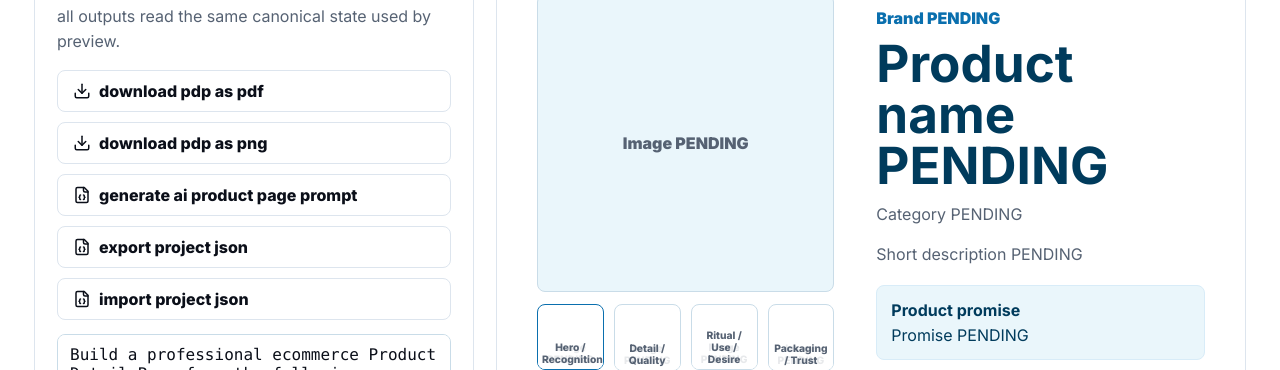
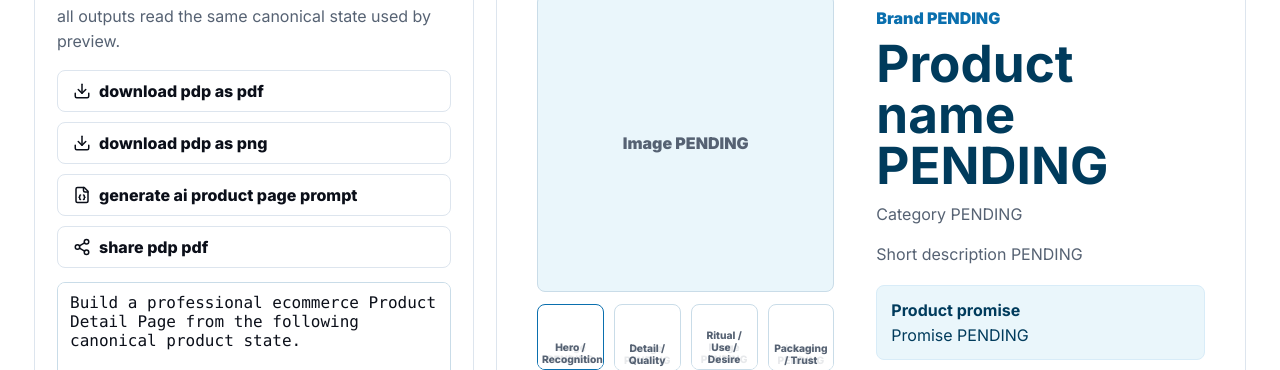
Before and after one commit to docr-ROI-diagostic-ecuacion-KAI/doc-roi-product-page-builder, a React (Vite) app: page / in a window 1280 px wide. Both pictures are taken after a click on the button "output". Shown: the part 1069-1439 px from the top of the page. Built offline with nearby package versions, Linux system fonts and the light colour scheme.

Commit message:
Replace JSON output actions with PDF sharing

```diff
--- a/src/app/App.tsx
+++ b/src/app/App.tsx
@@ -1,10 +1,10 @@
-import { ArrowLeft, ArrowRight, CheckCircle2, Download, Eye, FileJson, Hammer, RotateCcw, Save } from "lucide-react";
+import { ArrowLeft, ArrowRight, CheckCircle2, Download, Eye, FileJson, Hammer, RotateCcw, Save, Share2 } from "lucide-react";
 import type { ComponentType } from "react";
-import { useMemo, useRef, useState } from "react";
+import { useMemo, useState } from "react";
 import { ClosingSections } from "../components/ClosingSections";
 import { ProductDetailPage } from "../components/ProductDetailPage";
 import { steps } from "../data/steps";
-import { buildAiPrompt, downloadPdpPdf, downloadPdpPng, downloadPrompt, exportProjectJson } from "../exports/projectExports";
+import { buildAiPrompt, downloadPdpPdf, downloadPdpPng, sharePdpPdf } from "../exports/projectExports";
 import { LearningFeed } from "../features/learning/LearningFeed";
 import { StepEditor } from "../features/treatment/StepEditor";
 import { StepNavigation } from "../features/treatment/StepNavigation";
@@ -32,11 +32,9 @@ export function App() {
     setStep,
     updateSection,
     loadDonEspadinExample,
-    importProjectJson,
     saveNow,
     resetProject,
   } = useProductTreatment();
-  const importRef = useRef<HTMLInputElement>(null);
   const [prompt, setPrompt] = useState("");
   const activeIndex = steps.findIndex((step) => step.id === currentStep.id);
   const readiness = buildReadiness(state);
@@ -75,7 +73,7 @@ export function App() {
 
         {mode === "preview" && <main id="preview" className="preview-layout docroi-anchor-target"><ProductDetailPage data={state} mediaUrls={mediaUrls} /></main>}
 
-        {mode === "output" && <main id="output" className="output-layout docroi-anchor-target"><section className="output-panel"><h2>output center</h2><p>all outputs read the same canonical state used by preview.</p><div className="output-grid"><button type="button" className="output-action" onClick={downloadPdpPdf}><Download size={18} />download pdp as pdf</button><button type="button" className="output-action" onClick={downloadPdpPng}><Download size={18} />download pdp as png</button><button type="button" className="output-action" onClick={generatePrompt}><FileJson size={18} />generate ai product page prompt</button><button type="button" className="output-action" onClick={() => exportProjectJson(state)}><FileJson size={18} />export project json</button><button type="button" className="output-action" onClick={() => importRef.current?.click()}><FileJson size={18} />import project json</button><input ref={importRef} type="file" accept="application/json" hidden onChange={(event) => event.target.files?.[0] && importProjectJson(event.target.files[0])} /></div><textarea className="prompt-output" value={promptText} onChange={(event) => setPrompt(event.target.value)} /></section><section><ProductDetailPage data={state} mediaUrls={mediaUrls} compact /><ReadinessPanel readiness={readiness} /></section></main>}
+        {mode === "output" && <main id="output" className="output-layout docroi-anchor-target"><section className="output-panel"><h2>output center</h2><p>all outputs read the same canonical state used by preview.</p><div className="output-grid"><button type="button" className="output-action" onClick={downloadPdpPdf}><Download size={18} /><span>download pdp as pdf</span></button><button type="button" className="output-action" onClick={downloadPdpPng}><Download size={18} /><span>download pdp as png</span></button><button type="button" className="output-action" onClick={generatePrompt}><FileJson size={18} /><span>generate ai product page prompt</span></button><button type="button" className="output-action" onClick={sharePdpPdf}><Share2 size={18} /><span>share pdp pdf</span></button></div><textarea className="prompt-output" value={promptText} onChange={(event) => setPrompt(event.target.value)} /></section><section><ProductDetailPage data={state} mediaUrls={mediaUrls} compact /><ReadinessPanel readiness={readiness} /></section></main>}
       </section>
 
       <ClosingSections logoUrl={docRoiLogo} />
--- a/src/exports/projectExports.ts
+++ b/src/exports/projectExports.ts
@@ -9,14 +9,28 @@ export async function downloadPdpPng() {
 }
 
 export async function downloadPdpPdf() {
+  const pdf = await buildPdpPdf();
+  pdf.save("doc-roi-pdp.pdf");
+}
+
+export async function sharePdpPdf() {
+  const pdf = await buildPdpPdf();
+  const file = new File([pdf.output("blob")], "doc-roi-pdp.pdf", { type: "application/pdf" });
+  if (navigator.canShare?.({ files: [file] })) {
+    await navigator.share({ title: "DOC ROI PDP", text: "DOC ROI product detail page PDF", files: [file] });
+    return;
+  }
+  pdf.save("doc-roi-pdp.pdf");
+}
+
+async function buildPdpPdf() {
   const element = getPdpElement();
   const canvas = await html2canvas(element, { scale: 2, useCORS: true, allowTaint: false, backgroundColor: "#ffffff" });
   const image = canvas.toDataURL("image/png");
   const pdf = new jsPDF({ orientation: canvas.width >= canvas.height ? "landscape" : "portrait", unit: "px", format: [canvas.width, canvas.height] });
   pdf.addImage(image, "PNG", 0, 0, canvas.width, canvas.height);
-  pdf.save("doc-roi-pdp.pdf");
+  return pdf;
 }
-
 export function exportProjectJson(state: ProductTreatmentState) {
   const blob = new Blob([JSON.stringify(state, null, 2)], { type: "application/json" });
   downloadUrl(URL.createObjectURL(blob), "doc-roi-product-project.json");
--- a/src/styles/global.css
+++ b/src/styles/global.css
@@ -631,3 +631,9 @@ section[id], div[id], .docroi-anchor-target { scroll-margin-top: 100px; }
     width: 100%;
   }
 }
+
+/* Output actions: keep wrapped labels aligned to the left. */
+.output-action span {
+  flex: 1;
+  text-align: left;
+}
```
